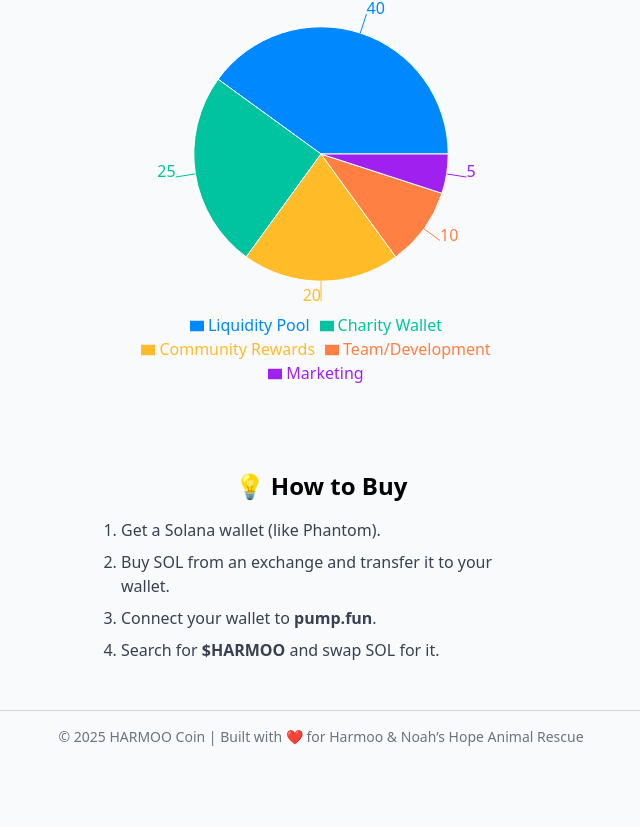
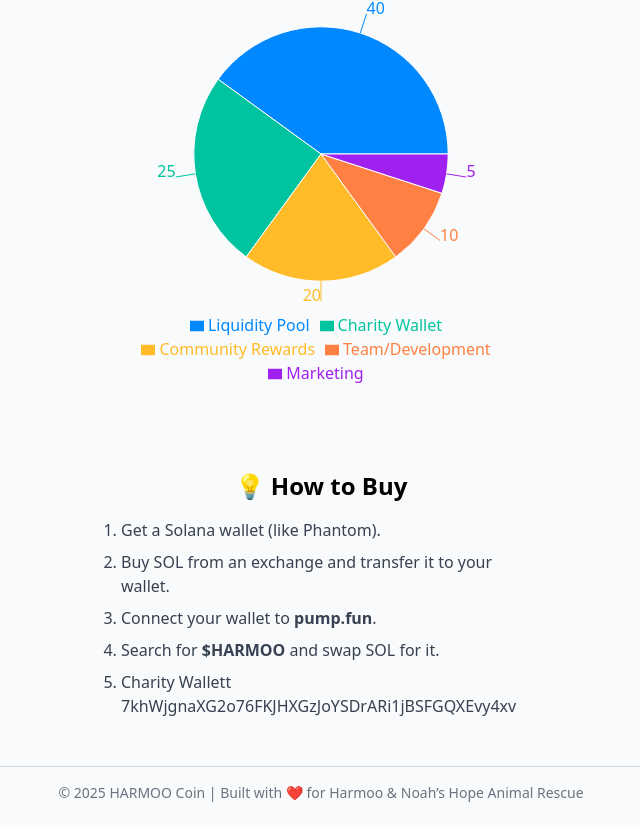
Before and after one commit to dhofmann4663-maker/Harmoo, a React (Vite) app: page / in a window 1280 px wide. Shown: the part 317-1144 px from the top of the page, without its empty margins (319-959 px from the left). Before the commit the page ends 1088 px from the top, so only its background shows below. Built offline with nearby package versions, Linux system fonts and the light colour scheme.

Commit message:
Added Charity wallet

```diff
--- a/src/App.jsx
+++ b/src/App.jsx
@@ -69,6 +69,7 @@ export default function App() {
           <li>Buy SOL from an exchange and transfer it to your wallet.</li>
           <li>Connect your wallet to <strong>pump.fun</strong>.</li>
           <li>Search for <strong>$HARMOO</strong> and swap SOL for it.</li>
+          <li>Charity Wallett 7khWjgnaXG2o76FKJHXGzJoYSDrARi1jBSFGQXEvy4xv</li>
         </ol>
       </section>
 
```
